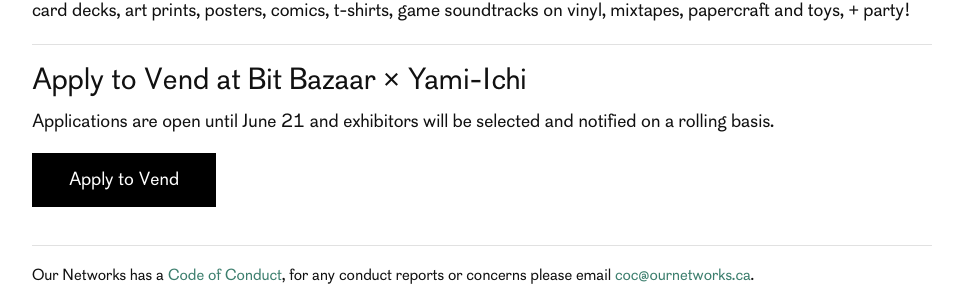
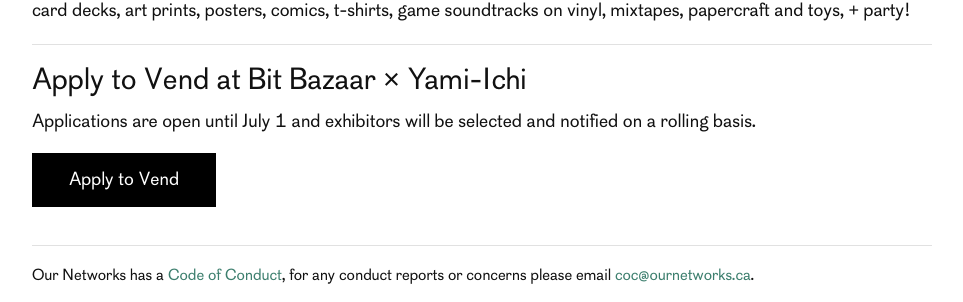
Before and after one commit to ournetworks/ournetworks.ca, a Jekyll site: the page built from yami-ichi.md, in a window 1280 px wide and 1111 px high. Shown: the part 726-1028 px from the top of the window, without its empty margins (158-1121 px from the left). Built offline with Jekyll 4.4.1, drawn with Linux system fonts in a browser that asks for light colours.

Commit message:
update yami-ichi call

```diff
--- a/yami-ichi.md
+++ b/yami-ichi.md
@@ -69,6 +69,6 @@
 
 ## Apply to Vend at Bit Bazaar × Yami-Ichi
 
-Applications are open until June 21 and exhibitors will be selected and notified on a rolling basis.
+Applications are open until July 1 and exhibitors will be selected and notified on a rolling basis.
 
 <a href="https://2018.bitbazaar.world/" class="button button-primary" target="_blank">Apply to Vend</a>
```
